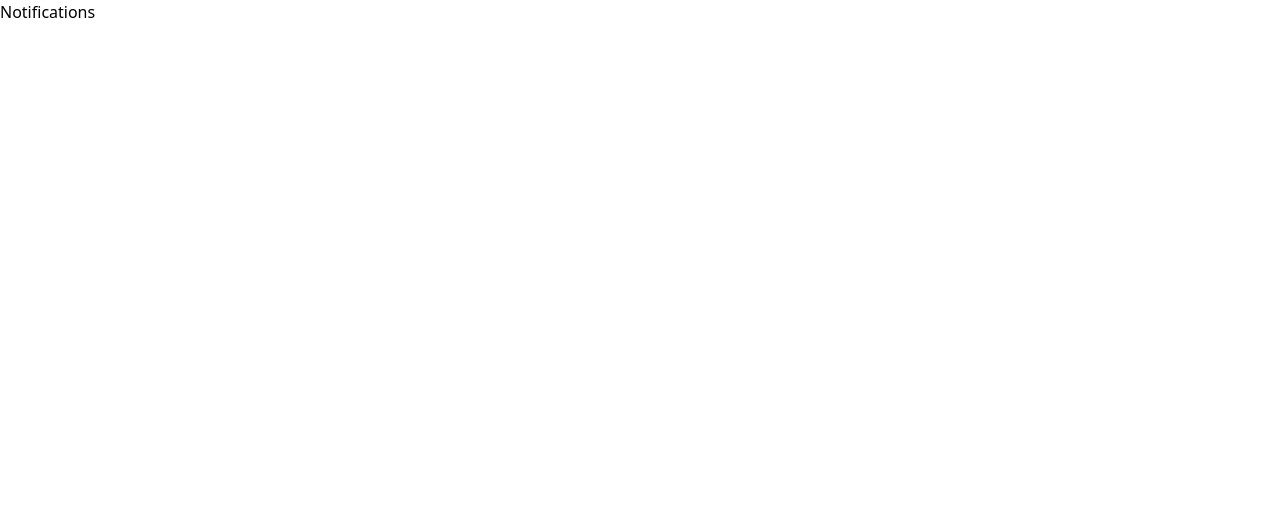
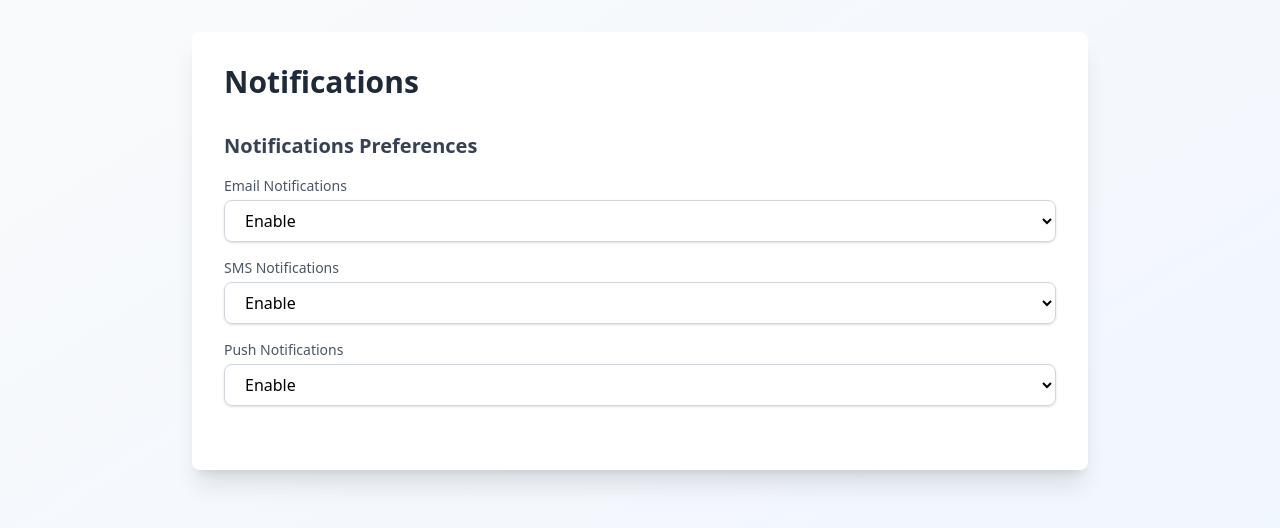
Before and after one commit to betsaleeldjuma/NextJS, a Next.js app: page /dashboard/settings/notifications in a window 1280 px wide. Shown: the top 528 px of the page. Built offline with nearby package versions, Linux system fonts and the light colour scheme.

Commit message:
Update Notifications

```diff
--- a/src/app/dashboard/settings/notifications/page.tsx
+++ b/src/app/dashboard/settings/notifications/page.tsx
@@ -2,7 +2,41 @@ import React from 'react'
 
 const Notifications = () => {
   return (
-    <div>Notifications</div>
+    <div className='min-h-screen bg-gradient-to-br from-gray-50 to-blue-50 p-8'>
+      <div className='max-w-4xl mx-auto bg-white rounded-lg shadow-xl p-8'>
+        <h1 className='text-3xl font-bold text-gray-800 mb-8'>Notifications</h1>
+        {/* Notifications Settings Section */}
+        <div className='mb-8'>
+          <h2 className='text-xl font-semibold text-gray-700 mb-4'>Notifications Preferences</h2>
+          <div className='space-y-4'>
+            <div>
+              <label className='block text-sm font-medium text-gray-600'>Email Notifications</label>
+              <select className='mt-1 block w-full px-4 py-2 border border-gray-300 rounded-lg shadow-sm focus:outline-none focus:ring-2 focus:ring-blue-500'>
+                <option>Enable</option>
+                <option>Disable</option>
+              </select>
+            </div>
+
+            <div>
+              <label className='block text-sm font-medium text-gray-600'>SMS Notifications</label>
+              <select className='mt-1 block w-full px-4 py-2 border border-gray-300 rounded-lg shadow-sm focus:outline-none focus:ring-2 focus:ring-blue-500'>
+                <option>Enable</option>
+                <option>Disable</option>
+              </select>
+            </div>
+            <div>
+              <label className='block text-sm font-medium text-gray-600'>Push Notifications</label>
+              <select className='mt-1 block w-full px-4 py-2 border border-gray-300 rounded-lg shadow-sm focus:outline-none focus:ring-2 focus:ring-blue-500'>
+                <option>Enable</option>
+                <option>Disable</option>
+              </select>
+            </div>
+          </div>
+        </div>
+        {/* Action Settings */}
+
+      </div>
+    </div>
   )
 }
 
```
